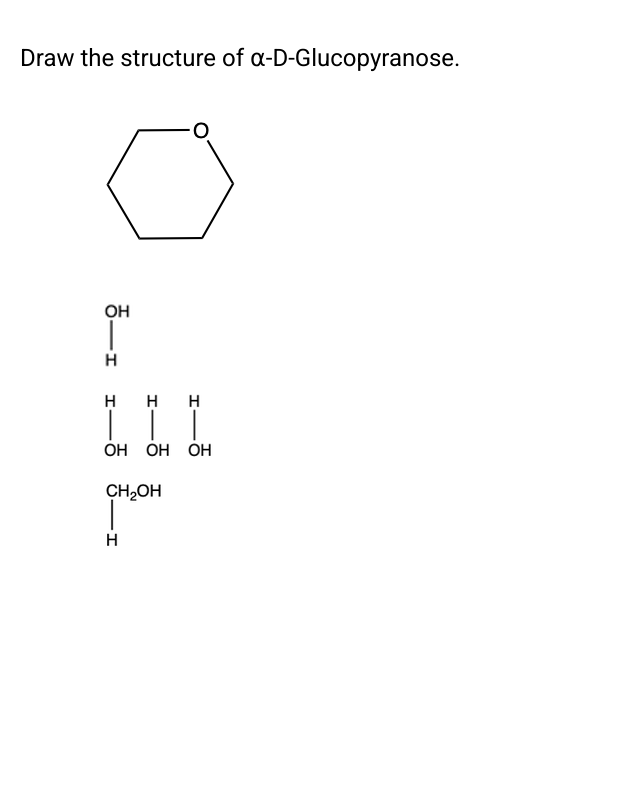
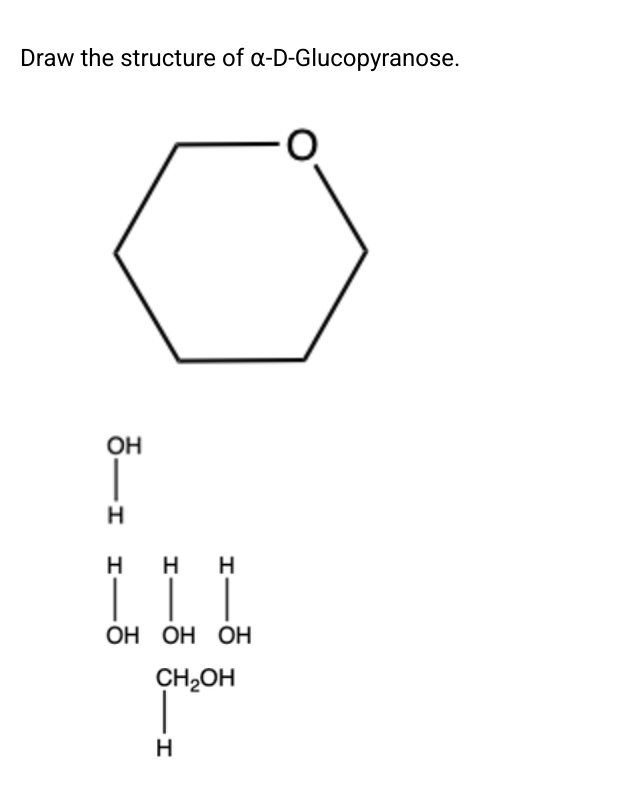
Before and after one commit to IUeDS/custom-activities, an Angular app in the folder drag-and-drop/: page / in a window 1280 px wide. Shown: the top 796 px of the page, without its empty margins (0-640 px from the left). Built offline with nearby package versions, Linux system fonts and the light colour scheme.

Commit message:
Visual indicators when a droppable zone is entered; fixed bug to allow moving previously dragged options onto a different answer; mocked data structure for options

```diff
--- a/drag-and-drop/src/app/app.component.html
+++ b/drag-and-drop/src/app/app.component.html
@@ -1,16 +1,26 @@
-<p class="qc-assessment-question">{{ this.question_text }}</p>
+<p class="qc-assessment-question">{{ this.currentQuestion.question_text }}</p>
 <div cdkDropListGroup class="qc-drag-question">
   <div class="qc-droppable-container">
-    <img class="qc-droppable-base-img" [src]="this.baseImageUrl" />
-    <div cdkDropList
-      *ngFor="let droppable of this.droppables"
-      [id]="droppable.id"
-      [cdkDropListData]="droppables"
-      (cdkDropListDropped)="dropOntoAnswer($event)"
-      class="qc-droppable-zone"
-      [ngClass]="droppable.disabled ? 'qc-droppable-disabled' : null"
-      [ngStyle]="{'top.px': getDroppableTopPosition(droppable), 'left.px': getDroppableLeftPosition(droppable), 'width.px': droppable.width, 'height.px': droppable.height}">
-      <img *ngIf="droppable.imgUrl" [src]="droppable.imgUrl" cdkDrag />
+    <img class="qc-droppable-base-img" [src]="this.image.imgUrl" [width]="this.image.width" [height]="this.image.height" />
+    <div *ngFor="let droppable of this.getDroppables()">
+      <div cdkDropList
+        [id]="droppable.id"
+        [cdkDropListData]="droppable[this.DRAG_TYPE]"
+        (cdkDropListDropped)="dropOntoAnswer($event)"
+        (cdkDropListEntered)="droppableEntered($event)"
+        (cdkDropListExited)="droppableExited($event)"
+        class="qc-droppable-zone"
+        [ngClass]="{'qc-droppable-disabled': droppable.disabled ? true : false, 'qc-droppable-zone-entered': droppable.entered ? true : false, 'qc-dropped-option': droppable.imgUrl ? true : false}"
+        [ngStyle]="{'top.px': getDroppableTopPosition(droppable), 'left.px': getDroppableLeftPosition(droppable), 'width.px': droppable.width, 'height.px': droppable.height}"
+        >
+          <img *ngIf="droppable[this.DRAG_TYPE].length"
+            cdkDrag
+            class="qc-dropped-option"
+            [src]="droppable[this.DRAG_TYPE][0].imgUrl"
+            [width]="droppable[this.DRAG_TYPE][0].width"
+            [height]="droppable[this.DRAG_TYPE][0].height"
+          />
+      </div>
     </div>
   </div>
   <div cdkDropList
@@ -19,14 +29,14 @@
     (cdkDropListDropped)="dropOutsideOfAnswer($event)"
     (cdkDropListEntered)="optionListDragEntered($event)"
     (cdkDropListExited)="optionListDragExited($event)"
-    [ngClass]="{'qc-drag-option-list-entered': this.dragListHighlighted}"
+    [ngClass]="{'qc-droppable-zone-entered': this.dragListHighlighted}"
     class="qc-drag-option-list">
     <div *ngFor="let draggable of this.draggables; index as i"
       cdkDrag
       class="qc-draggable"
       [ngClass]="{'qc-duplicate-drag-option': draggable.count > 1 ? true : false}"
       [ngStyle]="{'width.px': draggable.width, 'height.px': draggable.height}">
-      <img [src]="draggable.imgUrl" />
+      <img [src]="draggable.imgUrl" [width]="draggable.width" [height]="draggable.height" />
     </div>
   </div>
 </div>
--- a/drag-and-drop/src/app/app.component.scss
+++ b/drag-and-drop/src/app/app.component.scss
@@ -14,7 +14,18 @@
     border: dashed 2px gray;
 }
 
-.qc-droppable-zone.cdk-drop-list-receiving.qc-droppable-disabled {
+.qc-droppable-zone.cdk-drop-list-receiving.qc-droppable-disabled,
+.qc-droppable-zone.cdk-drop-list-dragging.qc-droppable-disabled {
+    border: none;
+}
+
+.qc-droppable-zone-entered,
+.qc-droppable-zone.cdk-drop-list-receiving.qc-droppable-zone-entered,
+.qc-droppable-zone.cdk-drop-list-dragging.qc-droppable-zone-entered {
+    border: dashed 2px cornflowerblue;
+}
+
+.qc-droppable-zone-entered.qc-droppable-disabled {
     border: none;
 }
 
@@ -37,10 +48,21 @@
 
 .qc-drag-option-list {
     width: fit-content;
+    min-width: 200px;
+    min-height: 200px;
 }
 
-.qc-drag-option-list-entered {
-    border: dashed 2px gray;
+.qc-dropped-option-container {
+    position: relative;
+}
+
+.qc-dropped-option {
+    z-index: 50;
+    //center vertically and horizontally
+    position: relative;
+    left: 50%;
+    top: 50%;
+    transform: translate(-50%, -50%);
 }
 
 //temp, question text styles defined by QC
--- a/drag-and-drop/src/app/app.component.ts
+++ b/drag-and-drop/src/app/app.component.ts
@@ -8,30 +8,63 @@ import {CdkDragDrop, DragRef, moveItemInArray, Point, transferArrayItem} from '@
 })
 export class AppComponent {
   title = 'drag-and-drop';
+  currentQuestion = null;
   DRAG_TYPE = 'DRAGGABLE';
   DROP_TYPE = 'DROPPABLE';
+  IMAGE_TYPE = 'IMAGE'; //the base image
   OPTION_LIST_DROP_LIST_ID='OPTION_LIST'; //to identify the option container when a placed option is dragged back
-  baseImageUrl = '';
+  image = null;
   draggables = [];
   droppables = [];
-  question_text = '';
   dragListHighlighted = false;
 
   ngOnInit() {
     //this is where we would load in data from the QC API when fully integrated; mocking up for now
-    this.baseImageUrl = './assets/q1-base.png';
-    this.draggables = [
-      {id: 1, type: "DRAGGABLE", count: 1, width: 34, height: 70, imgUrl: './assets/q1-option1.png', disabled: false, DROPPABLE: null },
-      {id: 2, type: "DRAGGABLE", count: 3, width: 32, height: 70, imgUrl: './assets/q1-option2.png', disabled: false, DROPPABLE: null },
-      {id: 5, type: "DRAGGABLE", count: 1, width: 67, height: 70, imgUrl: './assets/q1-option3.png', disabled: false, DROPPABLE: null }
-    ];
-    this.droppables = [
-      {id: 3, type: "DROPPABLE", x: 40, y: 15, top: -5, left: 20, width: 40, height: 40, disabled: false, DRAGGABLE: null},
-      {id: 4, type: "DROPPABLE", x: 10, y: 65, top: 45, left: -10, width: 40, height: 40, disabled: false, DRAGGABLE: null}
-    ];
-    this.question_text = 'Draw the structure of ⍺-D-Glucopyranose.';
+    //option model:
+    //{id: , type: , count: , width: , height: , imgUrl: , left: , top: , answer_id:  }
+    this.currentQuestion = {
+      question_text: 'Draw the structure of ⍺-D-Glucopyranose.',
+      options: [
+        {id: 9, type: "IMAGE", count: 1, width: 278, height: 258, imgUrl: './assets/q1-base.png', left: null, top: null, answer_id: null },
+        {id: 1, type: "DRAGGABLE", count: 1, width: 48, height: 100, imgUrl: './assets/q1-option1.png', left: null, top: null, answer_id: null },
+        {id: 2, type: "DRAGGABLE", count: 3, width: 46, height: 100, imgUrl: './assets/q1-option2.png', left: null, top: null, answer_id: null },
+        {id: 5, type: "DRAGGABLE", count: 1, width: 143, height: 100, imgUrl: './assets/q1-option3-resized2.png', left: null, top: null, answer_id: null },
+        {id: 3, type: "DROPPABLE", count: 1, width: 80, height: 120, imgUrl: null, left: 80, top: 25, answer_id: 5 },
+        {id: 4, type: "DROPPABLE", count: 1, width: 80, height: 120, imgUrl: null, left: 20, top: 130, answer_id: 2 },
+        {id: 6, type: "DROPPABLE", count: 1, width: 80, height: 120, imgUrl: null, left: 86, top: 238, answer_id: 1 },
+        {id: 7, type: "DROPPABLE", count: 1, width: 80, height: 120, imgUrl: null, left: 212, top: 238, answer_id: 2 },
+        {id: 8, type: "DROPPABLE", count: 1, width: 80, height: 120, imgUrl: null, left: 275, top: 130, answer_id: 2 }
+      ]
+    };
+    //original image/dimensions for option 3, which is the tricky one, if we decide to go back to the original:
+    //{id: 5, type: "DRAGGABLE", count: 1, width: 96, height: 100, imgUrl: './assets/q1-option3.png', answer_id: null }
 
-    //duplicate those with multiple counts
+    this.initOptions();
+  }
+
+  initOptions() {
+    //sort into base image, draggables, and droppables, and add object attributes that we use
+    //on the front-end for interaction but that aren't in the database model
+    for (let option of this.currentQuestion.options) {
+      if (option.type === this.IMAGE_TYPE) {
+        this.image = option;
+      }
+
+      if (option.type === this.DROP_TYPE) {
+        option.disabled = false;
+        option.entered = false;
+        option[this.DRAG_TYPE] = [];
+        this.droppables.push(option);
+      }
+
+      if (option.type === this.DRAG_TYPE) {
+        option.disabled = false;
+        option[this.DROP_TYPE] = null;
+        this.draggables.push(option);
+      }
+    }
+
+    //duplicate draggables with multiple counts
     for (let i = 0; i < this.draggables.length; i++) {
       const draggable = this.draggables[i];
       if (draggable.count > 1) {
@@ -47,19 +80,21 @@ export class AppComponent {
   getDroppableLeftPosition(droppable) {
     //for droppable zone, position to make it a bounding box, but for a draggable that's been placed, snap to center
     if (droppable.type === this.DROP_TYPE) {
-      return droppable.x - (droppable.width / 2);
+      return droppable.left - (droppable.width / 2);
     }
 
-    return droppable[this.DROP_TYPE].x - (droppable.width / 2);
+    //favoring CSS centering over this for now for dropped options, but keeping in case there are issues
+    //return droppable[this.DROP_TYPE].left - (droppable.width / 2);
   }
 
   getDroppableTopPosition(droppable) {
     //for droppable zone, position to make it a bounding box, but for a draggable that's been placed, snap to center
     if (droppable.type === this.DROP_TYPE) {
-      return droppable.y - (droppable.height / 2);
+      return droppable.top - (droppable.height / 2);
     }
 
-    return droppable[this.DROP_TYPE].y - (droppable.height / 2);
+    //favoring CSS centering over this for now for dropped options, but keeping in case there are issues
+    //return droppable[this.DROP_TYPE].top - (droppable.height / 2);
   }
 
   dropOutsideOfAnswer(event) {
@@ -69,6 +104,7 @@ export class AppComponent {
 
     //do nothing if they dragged and dropped onto the same spot
     if (event.previousContainer === event.container) {
+      this.dragListHighlighted = false;
       return false;
     }
 
@@ -84,8 +120,15 @@ export class AppComponent {
     this.dragListHighlighted = false;
   }
 
+  //as draggable items are dragged onto the droppable zones, they technically get
+  //converted into droppables; make sure the original list remains intact
+  getDroppables() {
+    return this.droppables.filter(droppable => {
+      return droppable.type === this.DROP_TYPE;
+    })
+  }
+
   dropOntoAnswer(event) {
-    console.log(event);
     if (!event.isPointerOverContainer) {
       return false;
     }
@@ -98,12 +141,11 @@ export class AppComponent {
     const droppableId = event.container.id;
     const droppableArea = this.getDroppableById(droppableId);
 
-    //don't allow multiple options to be dragged onto the same area
-    if (droppableArea[this.DRAG_TYPE]) {
+    //don't allow multiple options to be dragged onto the same droppable area or to drag onto a placed option
+    if (droppableArea[this.DRAG_TYPE].length || droppableArea[this.DROP_TYPE]) {
       return false;
     }
 
-    //transfer from draggable container list to the new droppable container
     transferArrayItem(event.previousContainer.data,
       event.container.data,
       event.previousIndex,
@@ -114,16 +156,19 @@ export class AppComponent {
     this.resetAnswerData(droppedOption);
 
     //pin to appropriate center point for droppable zone
-    droppedOption.top = droppableArea.y;
-    droppedOption.left = droppableArea.x;
+    droppedOption.top = droppableArea.top;
+    droppedOption.left = droppableArea.left;
 
     //prevent user from dropping multiple options onto the same area
     droppableArea.disabled = true;
     droppedOption.disabled = true;
 
     //link both options together and make data available for position calculations to snap to place, etc.
-    droppableArea[this.DRAG_TYPE] = droppedOption;
+    droppableArea[this.DRAG_TYPE] = [ droppedOption ];
     droppedOption[this.DROP_TYPE] = droppableArea;
+
+    //remove drag-enter styling
+    droppableArea.entered = false;
   }
 
   getDroppableById(id) {
@@ -137,14 +182,13 @@ export class AppComponent {
   }
 
   resetAnswerData(droppedOption) {
-    // console.log('droppableArea', droppableArea);
-    // console.log('droppedOption', droppedOption);
     //if user switched answers, remove linked data from the previous drop area;
     //on the user's initial drop from the option list, this data will not be present
     const previousDroppableArea = droppedOption[this.DROP_TYPE];
     if (previousDroppableArea) {
-      previousDroppableArea.disabled = false;
-      previousDroppableArea[this.DRAG_TYPE] = null;
+      const droppableArea = this.getDroppableById(previousDroppableArea.id);
+      droppableArea.disabled = false;
+      droppableArea[this.DRAG_TYPE] = [];
     }
 
     droppedOption.disabled = false;
@@ -164,4 +208,24 @@ export class AppComponent {
   optionListDragExited(event) {
     this.dragListHighlighted = false;
   }
+
+  droppableEntered(event) {
+    const droppableId = event.container.id;
+    const droppableArea = this.getDroppableById(droppableId);
+    if (droppableArea.disabled) {
+      return false;
+    }
+
+    droppableArea.entered = true;
+  }
+
+  droppableExited(event) {
+    const droppableId = event.container.id;
+    const droppableArea = this.getDroppableById(droppableId);
+    if (droppableArea.disabled) {
+      return false;
+    }
+
+    droppableArea.entered = false;
+  }
 }
```
Also changed, not shown: drag-and-drop/src/assets/q1-option3-resized2.png (added).
